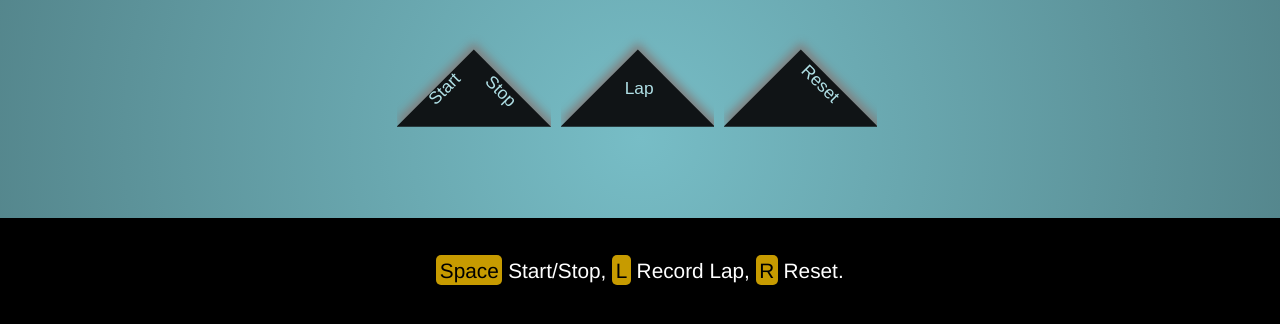
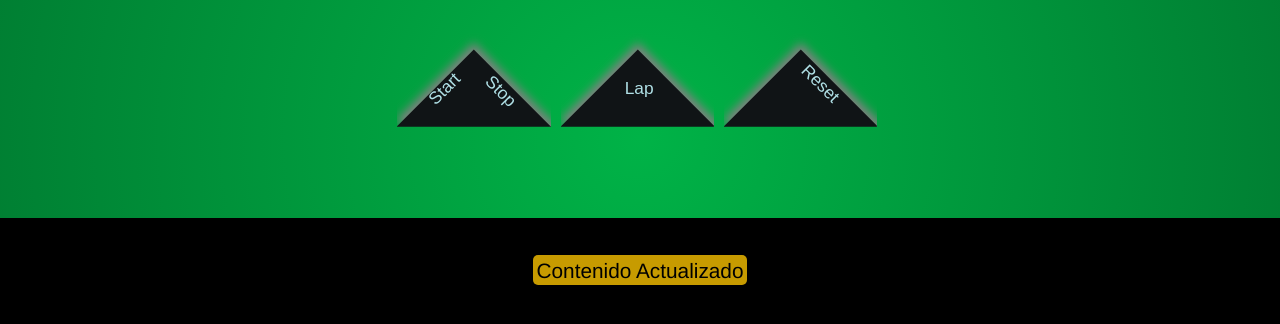
Before and after one commit to Alejanssua/cronometro, a plain HTML site: page index.html in a window 1280 px wide. Shown: the part 262-586 px from the top of the page. Drawn offline with Linux system fonts and the light colour scheme.

Commit message:
Contenido Actualizado

```diff
--- a/css/chrono.css
+++ b/css/chrono.css
@@ -1,7 +1,7 @@
 body {
   font-family: Helvetica, Arial, sans-serif;
-  background-color: #77bdc6;
-  background: radial-gradient(circle, #77bdc6, black 300%);
+  background-color: #00b347;
+  background: radial-gradient(circle, #00b347, black 300%);
   background-repeat: no-repeat;
   height: 100vh;
   padding: 0;
--- a/index.html
+++ b/index.html
@@ -39,7 +39,7 @@
 
   <div class="information">
     <p>
-      <span>Space</span> Start/Stop, <span>L</span> Record Lap, <span>R</span> Reset.
+      <span>Contenido Actualizado</span>
     </p>
     <footer></footer>
   </div>
```
